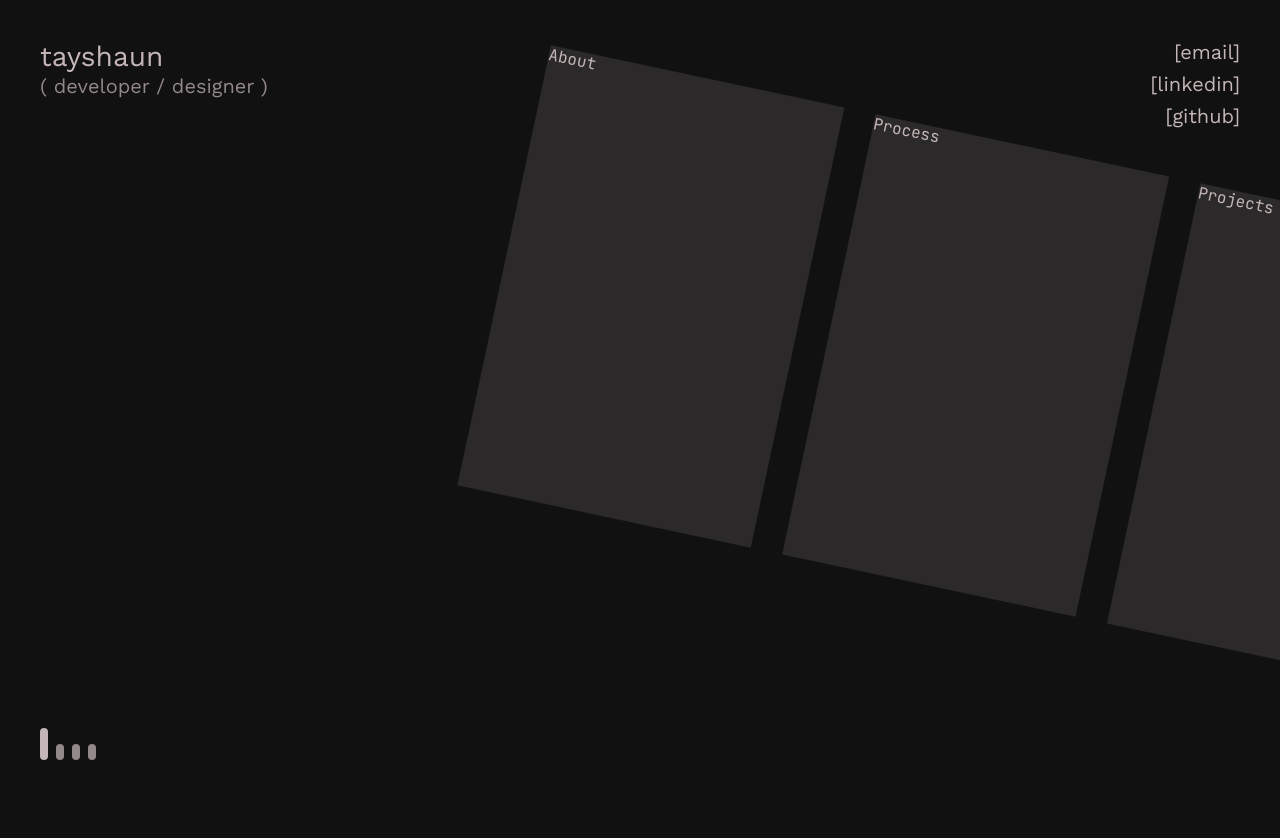
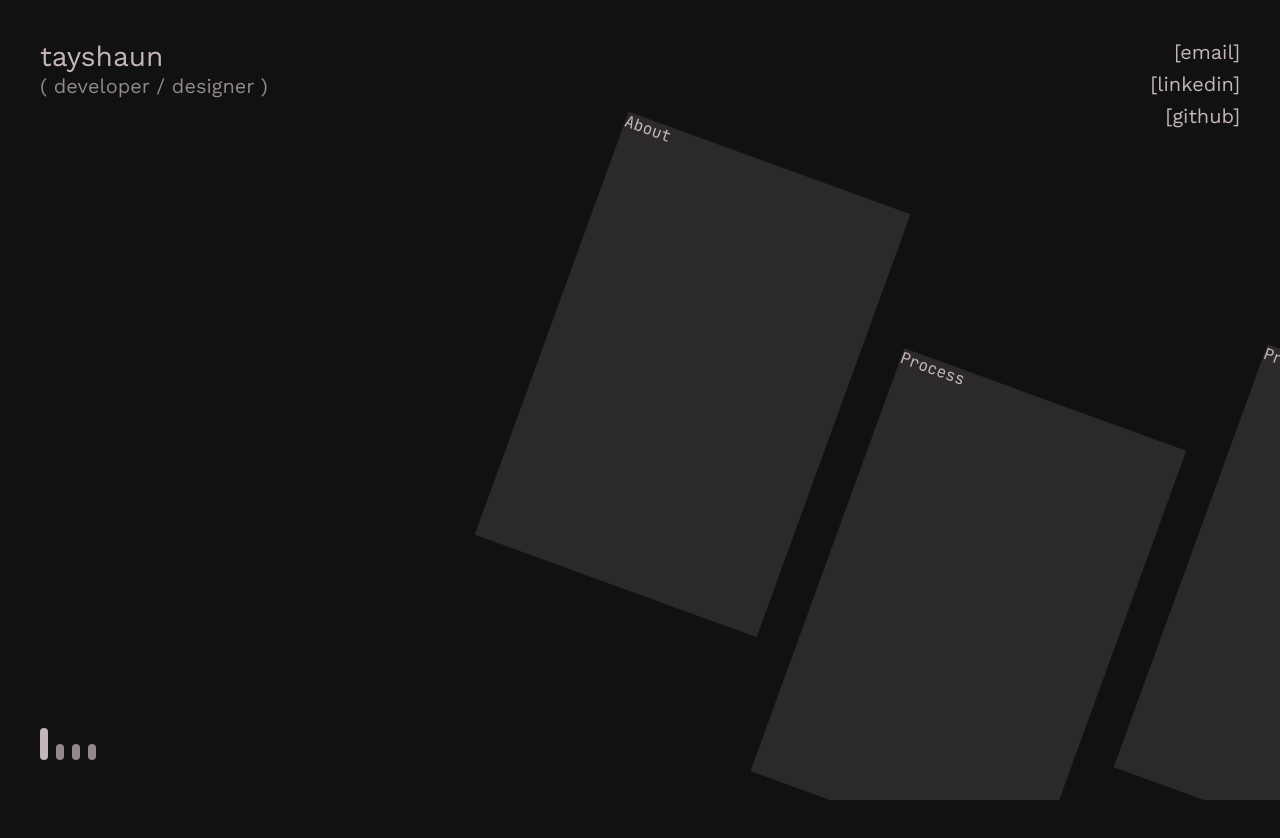
Before and after one commit to tayds25/portfolio, a Next.js app: page / in a window 1280 px wide. Shown: the top 838 px of the page. Before the commit the page ends 800 px from the top, so only its background shows below. Built offline with nearby package versions, Linux system fonts and the light colour scheme.

Commit message:
Implement GSAP scroll-triggered carousel with active index highlighting

```diff
--- a/src/app/page.tsx
+++ b/src/app/page.tsx
@@ -1,8 +1,59 @@
+"use client";
+
+import { useGSAP } from "@gsap/react";
+import gsap from "gsap";
+import ScrollTrigger from "gsap/ScrollTrigger";
+import { useRef, useState } from "react";
+
+gsap.registerPlugin(ScrollTrigger);
+
 export default function Home() {
   const carousel = ["About", "Process", "Projects", "Case Studies"];
+  const [activeIndex, setActiveIndex] = useState(0);
+  const wrapperRef = useRef<HTMLElement | null>(null);
+  const trackRef = useRef<HTMLDivElement | null>(null);
+
+  useGSAP(
+    () => {
+      const track = trackRef.current;
+
+      if (!track) {
+        return;
+      }
+
+      const lastCard = track.lastElementChild as HTMLElement;
+
+      if (!lastCard) {
+        return;
+      }
+
+      const scrollDistance = lastCard.offsetLeft;
+
+      gsap.to(track, {
+        x: -scrollDistance,
+        ease: "none",
+        scrollTrigger: {
+          trigger: wrapperRef.current,
+          pin: true,
+          scrub: 1,
+          end: "+=3000",
+          invalidateOnRefresh: true,
+          onUpdate: (self) => {
+            const nextIndex = Math.round(self.progress * (carousel.length - 1));
+
+            setActiveIndex(nextIndex);
+          },
+        },
+      });
+    },
+    { scope: wrapperRef }
+  );
 
   return (
-    <main className="relative min-h-screen overflow-hidden bg-bg-screen">
+    <main
+      ref={wrapperRef}
+      className="relative min-h-screen overflow-hidden bg-bg-screen"
+    >
       <div className="pointer-events-none fixed inset-0 z-50 flex h-full w-full p-10">
         <div className="flex h-full w-full flex-col justify-between">
           <div className="flex items-start justify-between">
@@ -44,13 +95,16 @@ export default function Home() {
             </div>
           </div>
 
+          {/* Carousel Paginator */}
           <div className="flex items-end">
             <div className="flex items-end gap-2">
               {carousel.map((item, index) => (
                 <div
                   key={item}
                   className={`w-2 rounded-full transition-[height] duration-300 ease-out ${
-                    index === 0 ? "h-8 bg-text-primary" : "h-4 bg-text-caption"
+                    index === activeIndex
+                      ? "h-8 bg-text-primary"
+                      : "h-4 bg-text-caption"
                   }`}
                 />
               ))}
@@ -59,12 +113,15 @@ export default function Home() {
         </div>
       </div>
 
-      <div className="absolute top-1/2 left-1/2 -translate-x-37.5 -translate-y-56.25 rotate-12">
-        <div className="flex gap-8 overflow-visible">
-          {carousel.map((item) => (
+      {/* Carousel */}
+      <div className="absolute top-1/2 left-1/2 -translate-x-37.5 -translate-y-20 rotate-20">
+        <div ref={trackRef} className="relative flex w-max flex-row gap-10">
+          {carousel.map((item, index) => (
             <div
               key={item}
-              className="h-112.5 w-75 shrink-0 bg-ds-accent/20"
+              className={`h-112.5 w-75 shrink-0 bg-ds-accent/20 ${
+                index % 2 !== 0 ? "mt-32" : ""
+              }`}
             >
               {item}
             </div>
```
